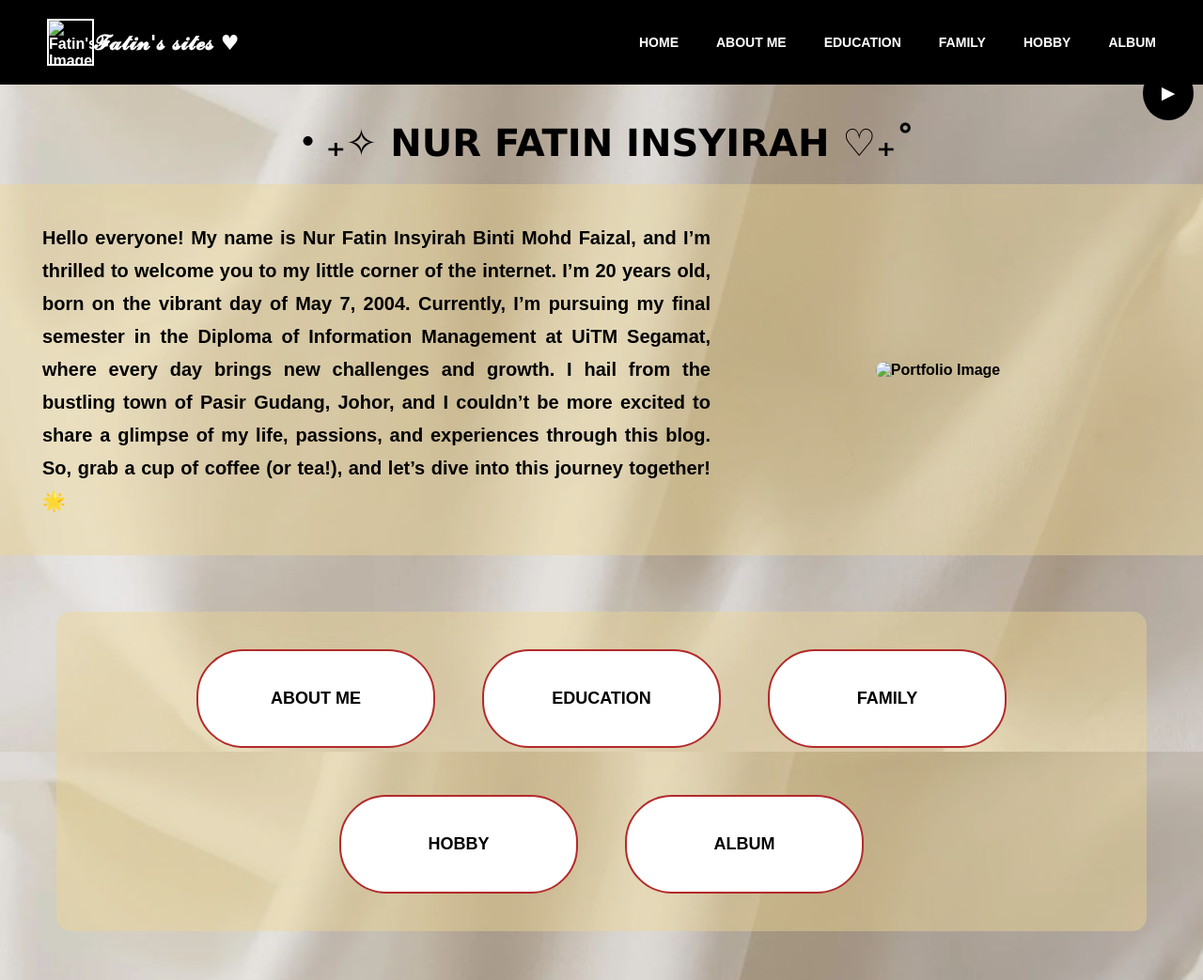
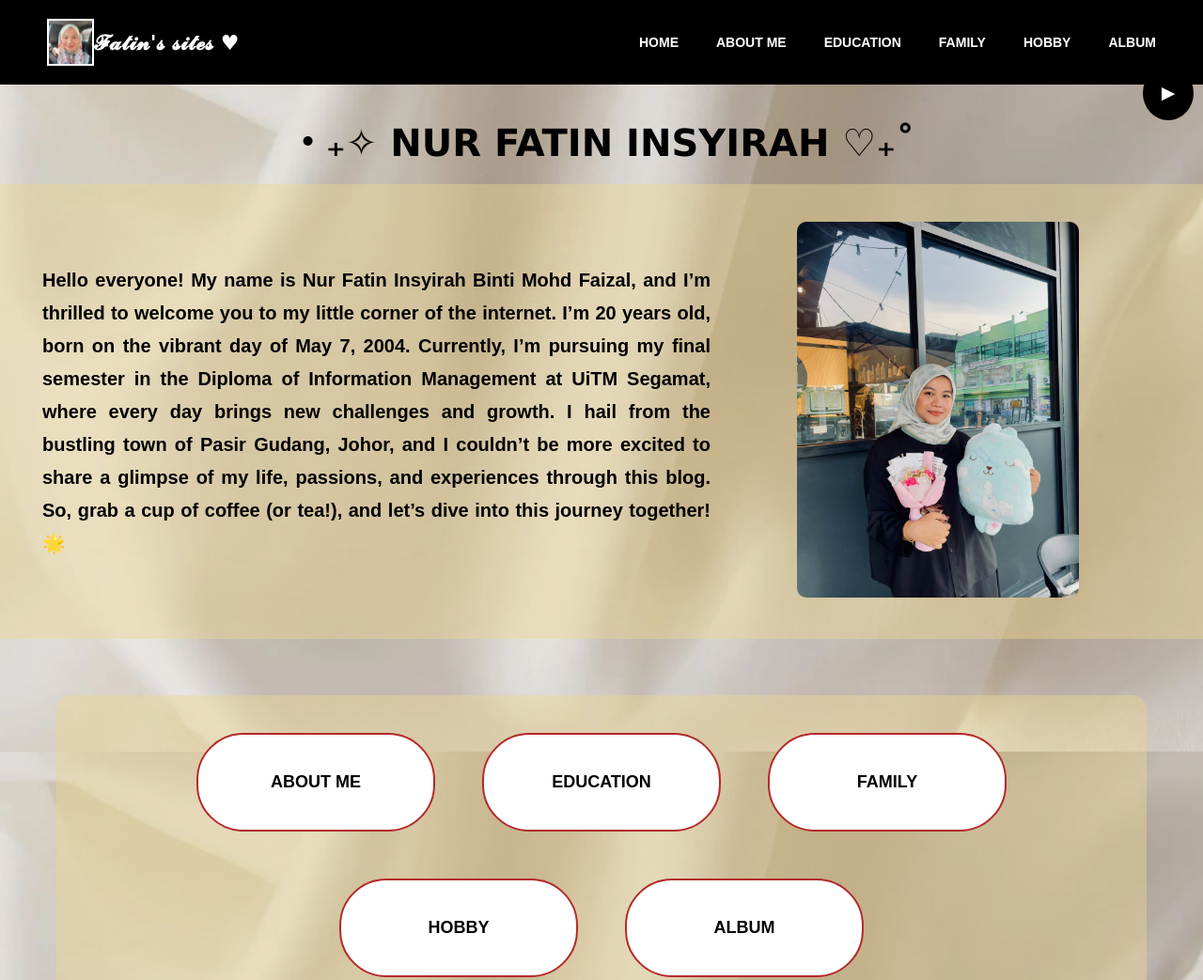
Before and after one commit to Ftn-y/codingfatin, a plain HTML site: page index.html in a window 1280 px wide. Shown: the top 1043 px of the page at 94% size. Drawn offline with Linux system fonts and the light colour scheme; files whose address does not match are found by name.

Commit message:
Update index.html

```diff
--- a/index.html
+++ b/index.html
@@ -9,7 +9,7 @@
 <body>
     <header>
         <div class="site-name-container">
-            <img src="image/yoll.jpg" alt="Fatin's Image" width="50" height="50" border="2">
+            <img src="yoll.jpg" alt="Fatin's Image" width="50" height="50" border="2">
             <div class="site-name"> 𝓕𝓪𝓽𝓲𝓷'𝓼 𝓼𝓲𝓽𝓮𝓼 ♥</div>
         </div>
 
@@ -38,7 +38,7 @@
                 Hello everyone! My name is Nur Fatin Insyirah Binti Mohd Faizal, and I’m thrilled to welcome you to my little corner of the internet. I’m 20 years old, born on the vibrant day of May 7, 2004. Currently, I’m pursuing my final semester in the Diploma of Information Management at UiTM Segamat, where every day brings new challenges and growth. I hail from the bustling town of Pasir Gudang, Johor, and I couldn’t be more excited to share a glimpse of my life, passions, and experiences through this blog. So, grab a cup of coffee (or tea!), and let’s dive into this journey together! 🌟
             </p>
             <div>
-                <img src="image/album5.jpg" alt="Portfolio Image" class="image">
+                <img src="album5.jpg" alt="Portfolio Image" class="image">
             </div>
         </div>
 
```
